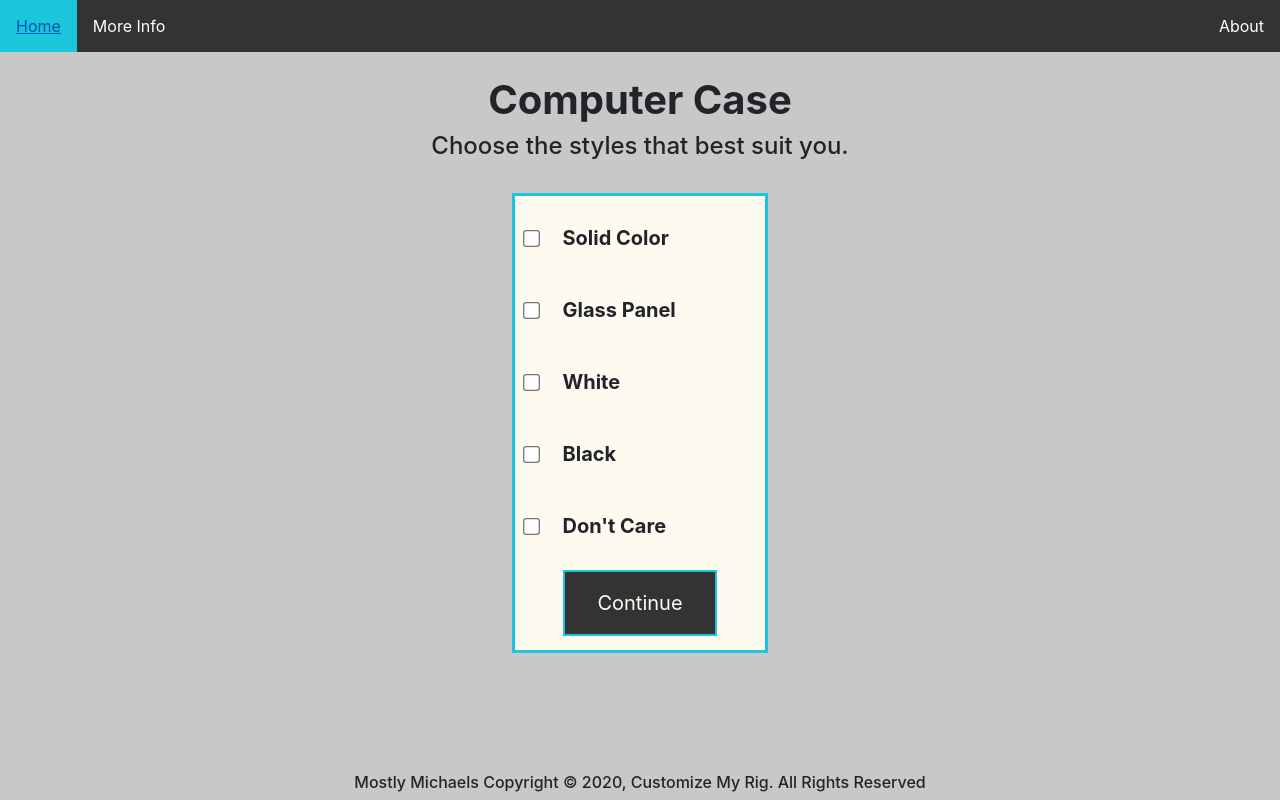
After one commit to mvanree00/Customize-My-Rig, a Django app: page /case/ in a window 1280 px wide. The commit adds this page. Run offline with Django 3.2, Linux system fonts and the light colour scheme; some libraries are stand-ins or nearby versions.

Commit message:
Added case preference selection
- Fixed img link for NZXT H510i Case
- Added prices and links to cases without any
- Added Panel attribute to Cases and filled that info
- Added stylization for the case selection page
- Added url pattern for case page
- Added to algorithm of pc building to account for case preferences

```diff
--- a/homepage/models.py
+++ b/homepage/models.py
@@ -67,6 +67,7 @@ class CASE(models.Model):
     links = models.CharField(max_length=50,null=True)
     img = models.CharField(max_length=100, null=True)
     color = models.CharField(max_length=30, null = True)
+    panel = models.BooleanField(default=False)
     webpage = models.CharField(max_length=100,null=True)
     def __str__(self):
         return self.name
--- a/homepage/static/homepage/style.css
+++ b/homepage/static/homepage/style.css
@@ -14,6 +14,16 @@ body {
 .form2 {
   background-color: floralwhite;
   width: 75%;
+  border: #1bc5da;
+  border-style: solid;
+  margin: auto;
+  padding: 10px;
+}
+
+.form3 {
+  align-content: left;
+  background-color: floralwhite;
+  width: 20%;
   border: #1bc5da;
   border-style: solid;
   margin: auto;
@@ -124,6 +134,21 @@ li a:hover:not(.active) {
   background-color: #1bc5da;
   color: white;
 }
+
+.button2 {
+  display: block;
+  margin-left: auto;
+  margin-right: auto;
+  font-size : 20px;
+  background-color: #333;
+  color: floralwhite;
+  border: 2px solid #1bc5da;
+}
+
+.button2:hover {
+  background-color: #1bc5da;
+  color: #333;
+}
 /************* END SUBMIT BUTTON ****************/
 
 /************* PC TYPE **************/
--- /dev/null
+++ b/homepage/templates/homepage/case.html
@@ -0,0 +1,59 @@
+<!--
+Case Picking
+
+References:
+- Checkboxes https://developer.mozilla.org/en-US/docs/Web/HTML/Element/input/checkbox
+- Checkbox Sizing https://www.geeksforgeeks.org/how-to-set-checkbox-size-in-html-css/
+-->
+
+{% extends 'homepage/index.html' %}
+{% load static %}
+
+{% block navbar %}
+
+<ul class="bar">
+  <li class="barlist"><a href="/" class="active">Home</a></li>
+  <li class="barlist"><a href="info.html">More Info</a></li>
+  <li class="barlist" style="float:right"><a href="{% url 'about' %}">About</a></li>
+</ul>
+
+{% endblock %}
+
+{% block content %}
+
+<br>
+<h1 style="text-align: center"><b>Computer Case</b></h1>
+<h4 style="text-align: center">Choose the styles that best suit you.</h4>
+
+<br>
+<form class="form3">
+    <list>
+        <div>
+            <input type="checkbox" id="solid" name="solid" style="transform:scale(1.3)">
+                <label style="margin: 20px" for="solid"><h5><b>Solid Color</b></h5></label>
+        </div>
+        <div>
+            <input type="checkbox" id="glass" name="glass" style="transform:scale(1.3)">
+                <label style="margin: 20px" for="glass"><h5><b>Glass Panel</b></h5></label>
+        </div>
+        <div>
+            <input type="checkbox" id="white" name="white" style="transform:scale(1.3)">
+                <label style="margin: 20px" for="white"><h5><b>White</b></h5></label>
+        </div>
+        <div>
+            <input type="checkbox" id="black" name="black" style="transform:scale(1.3)">
+                <label style="margin: 20px" for="black"><h5><b>Black</b></h5></label>
+        </div>
+        <div>
+            <input type="checkbox" id="idc" name="idc" style="transform:scale(1.3)">
+                <label style="margin: 20px" for="idc"><h5><b>Don't Care</b></h5></label>
+        </div>
+
+        <button class="button button2" type="submit">Continue</button>
+    </list>
+</form>
+
+
+<h6 style="position: fixed; bottom: 0; width:100%; text-align: center">Mostly Michaels Copyright © 2020, Customize My Rig. All Rights Reserved</h6>
+
+{% endblock %}
--- a/homepage/urls.py
+++ b/homepage/urls.py
@@ -3,7 +3,8 @@ from . import views
 
 urlpatterns = [
     path('', views.index, name='index'),
+    path('case/', views.case, name='case'),
     path('results', views.results, name='results'),
-    path('info.html/', views.info, name="info"),
-    path('about.html/', views.about, name="about")
+    path('info.html/', views.info, name='info'),
+    path('about.html/', views.about, name='about')
 ]
--- a/homepage/views.py
+++ b/homepage/views.py
@@ -1,5 +1,9 @@
 """
 Django Views
+
+References:
+- Redirect https://docs.djangoproject.com/en/3.0/topics/http/shortcuts/
+- Sessions https://stackoverflow.com/questions/7763115/django-passing-data-between-views, https://docs.djangoproject.com/en/3.0/topics/http/sessions/
 """
 
 from django.shortcuts import render
@@ -8,22 +12,45 @@ from .models import *
 from homepage.models import *
 from django.db.models import Max
 from buildpc import getBuild
+from django.shortcuts import redirect
 
 def index(request):
     if (request.method == 'GET' and 'amount' in request.GET):
-        print('Budget:', request.GET['amount'])
         try:
             budget = float(request.GET['amount'])
             if (budget < 0):
                 raise ValueError
-            build = getBuild(budget)
-            return results(request, build)
+
+            request.session['budget'] = budget
+            return redirect('/case')
         except ValueError:
             return render(request, 'homepage/index.html')
+    else:
+        return render(request, 'homepage/index.html')
 
-    return render(request, 'homepage/index.html')
+def case(request):
+    if (request.method == 'GET' and ('solid' in request.GET or 'glass' in request.GET or 'white' in request.GET
+                                     or 'black' in request.GET or 'idc' in request.GET)):
+        preferences = []
+        if ('solid' in request.GET and request.GET['solid'] == 'on'):
+            preferences.append('solid')
+        if ('glass' in request.GET and request.GET['glass'] == 'on'):
+            preferences.append('glass')
+        if ('white' in request.GET and request.GET['white'] == 'on'):
+            preferences.append('white')
+        if ('black' in request.GET and request.GET['black'] == 'on'):
+            preferences.append('black')
+        if ('idc' in request.GET and request.GET['idc'] == 'on'):
+            preferences.append('idc')
+        request.session['preferences'] = preferences
 
-def results(request, build):
+        return redirect('/results')
+    else:
+        return render(request, 'homepage/case.html')
+
+def results(request):
+    build = getBuild(request.session['budget'], 'gaming', request.session['preferences'])
+
     full = {
         'build_info': build
     }
```
Also changed, not shown: buildpc.py (+45 -5 lines), db.sqlite3, homepage/migrations/0020_case_panel.py (added).
